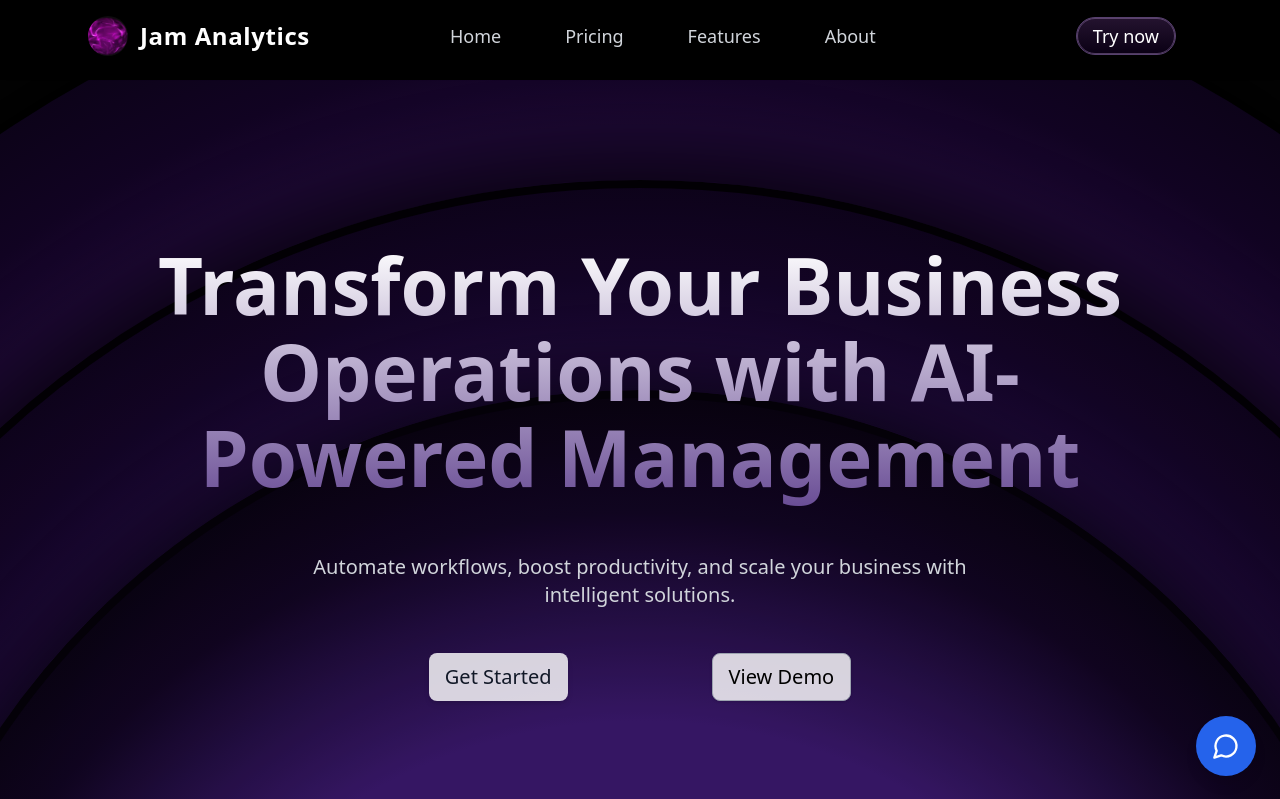
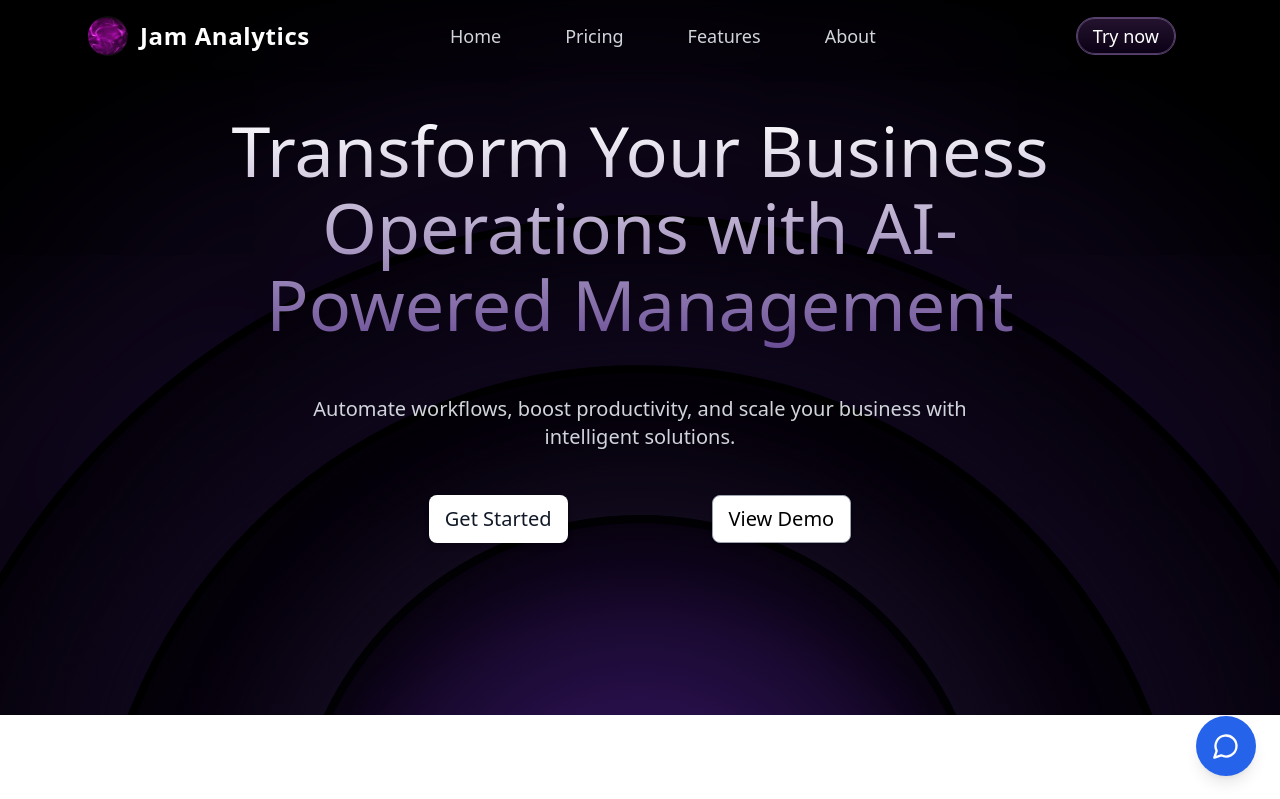
Before and after one commit to joharisahil/jam-analytics-main, a React (Vite) app: page / in a window 1280 px wide. Shown: the top 799 px of the page. Built offline with nearby package versions, Linux system fonts and the light colour scheme.

Commit message:
homepage

```diff
--- a/src/components/NavDown.tsx
+++ b/src/components/NavDown.tsx
@@ -1,83 +1,58 @@
-// import { ArrowRight, Play } from "lucide-react";
-
 const NavDown = () => {
   return (
-    <div className="min-h-screen bg-[#0a060f] flex items-center justify-center relative overflow-hidden">
+    <div className="relative overflow-hidden flex items-center justify-center bg-[#0] pb-11 ">
+      {/* <div className=""> */}
+      {/* Background Circles */}
       <div
-        className="absolute w-[2800px] h-[2800px] md:w-[3500px] md:h-[3500px] rounded-full bottom-[-1100px] md:bottom-[-900px] opacity-100 border-8"
+        className="absolute w-[2200px] h-[2200px] md:w-[1500px] md:h-[1500px] rounded-full bottom-[-700px] md:bottom-[-1000px] opacity-95 border-8 border-black shadow-[0_0_120px_#000000] "
         style={{
-          background:
-            "radial-gradient(circle,  #090909 70%, #ffffff 100%, #0A020F 100%)",
+          background: "radial-gradient(circle, #361764 30%, #11081f 38%, #000000 90%)",
+          boxShadow: "0 0 200px 150px #11081f",
         }}
+
       ></div>
-      {/* Largest Circle  */}
+
       <div
-  className="absolute w-[2800px] h-[2800px] md:w-[2350px] md:h-[2350px] rounded-full bottom-[-1100px] md:bottom-[-900px] opacity-70 "
+        className="absolute w-[1100px] h-[1100px] md:w-[1100px] md:h-[1150px] rounded-full bottom-[-800px] md:bottom-[-800px] opacity-90 border-8 border-black shadow-[0_0_100px_#000000]"
         style={{
-    background:
-           "radial-gradient(circle, #000000 60%, #000000 75%, #361764 85%)"
+          background: "radial-gradient(circle, #2C1251 40%, #0C0318 48%, #000000 80%)",
+          boxShadow: "0 0 150px 45px #11081f",
         }}
       ></div>
 
+      <div
+        className="absolute w-[700px] h-[700px] rounded-full bottom-[-200px] md:bottom-[-500px] opacity-85 border-8 border-black shadow-[0_0_80px_#000000]"
+        style={{
+          background: "radial-gradient(circle, #2C1251 25%, #0C0318 65%, #000000 80%)",
+          boxShadow: "0 0 90px 40px #130d1f",
+        }}
+      ></div>
+      {/* </div> */}
 
 
-      {/* Second Circle  */}
-      <div
-        className="absolute w-[2200px] h-[2200px] md:w-[2300px] md:h-[2350px] rounded-full bottom-[-950px] md:bottom-[-1400px] opacity-95 border-8 border-black shadow-[0_0_120px_#000000]"
-        style={{
-          background:
-            "radial-gradient(circle, #1E0935 60%, #120424 65%, #000000 90%)",
-        }}
-      ></div>
-
-      {/* Third Circle */}
-      <div
-        className="absolute w-[1600px] h-[1600px] md:w-[1900px] md:h-[1950px] rounded-full bottom-[-1250px] md:bottom-[-1250px] opacity-90 border-8 border-black shadow-[0_0_100px_#000000]"
-        style={{
-          background:
-            "radial-gradient(circle, #361764 42%, #120424 65%, #000000 85%)",
-        }}
-      ></div>
-
-      {/* Smallest Circle  */}
-      <div
-        className="absolute w-[1400px] h-[1400px] md:w-[1550px] md:h-[1750px] rounded-full bottom-[-800px] md:bottom-[-1260px] opacity-85 border-8 border-black shadow-[0_0_80px_#000000]"
-        style={{
-          background:
-            "radial-gradient(circle, #361764 47%, #0C0318 65%, #000000 80%)",
-        }}
-      ></div>
-
       {/* Content Section */}
-      <div className="container mx-auto px-6 pt-20 md:pt-28 pb-32 relative z-10">
+      <div className="container mx-auto px-6 pt-16 md:pt-28 pb-32 relative z-10">
         <div className="text-center">
-        <h1
-        className="text-[78px] font-[695] leading-[110%] text-center mx-auto
-        bg-gradient-to-b from-white to-[#664993] text-transparent bg-clip-text pb-3"
-      >
+          <h1 className="text-[70px] font-[690px] leading-[110%] text-center mx-auto bg-gradient-to-b from-white to-[#664993] text-transparent bg-clip-text pb-3">
             Transform Your Business <br />
             Operations with AI- <br />
             Powered Management
           </h1>
 
-      {/* Subheading with Correct Color and Spacing */}
-      <p className="text-lg md:text-xl text-gray-300 max-w-3xl mx-auto p-10 leading-relaxed ">
-        Automate workflows, boost productivity, and scale your business with
-        intelligent solutions.
+          <p className="text-lg md:text-xl text-gray-300 max-w-3xl mx-auto p-10 leading-relaxed">
+            Automate workflows, boost productivity, and scale your business with intelligent solutions.
           </p>
 
-      {/* Buttons Styled Exactly Like Image */}
           <div className="flex justify-center gap-36 mt-1">
-        <button className="px-4 py-2 bg-[#ffffffd0] text-gray-900 rounded-lg text-[20px] font-medium
+            <button className="px-4 py-2 bg-white text-gray-900 rounded-lg text-[20px] font-medium
               hover:bg-gray-200 transition-all flex items-center shadow-md">
               Get Started
             </button>
-           <button className="px-4 py-2 bg-[#ffffffd0] text-black rounded-lg text-[20px] font-medium
+            <button className="px-4 py-2 bg-white text-black rounded-lg text-[20px] font-medium
               border border-gray-400 hover:border-white transition-all flex items-center shadow">
               View Demo
             </button>
           </div>
-
         </div>
       </div>
     </div>
--- a/src/index.css
+++ b/src/index.css
@@ -13,3 +13,6 @@
     @apply bg-gradient-to-r from-blue-600 to-indigo-600;
   }
 }
+html, body {
+  overflow-x: hidden;
+}
--- a/src/pages/Home.tsx
+++ b/src/pages/Home.tsx
@@ -15,7 +15,7 @@ function Home() {
         {/* Navigation */}
 
           <NavBar />
-          <section id="home" className="bg-black py-20">
+          <section id="home" className="bg-black">
           <NavDown />
           </section>
 
```
Lines whose indentation alone changed are shown as unchanged.
